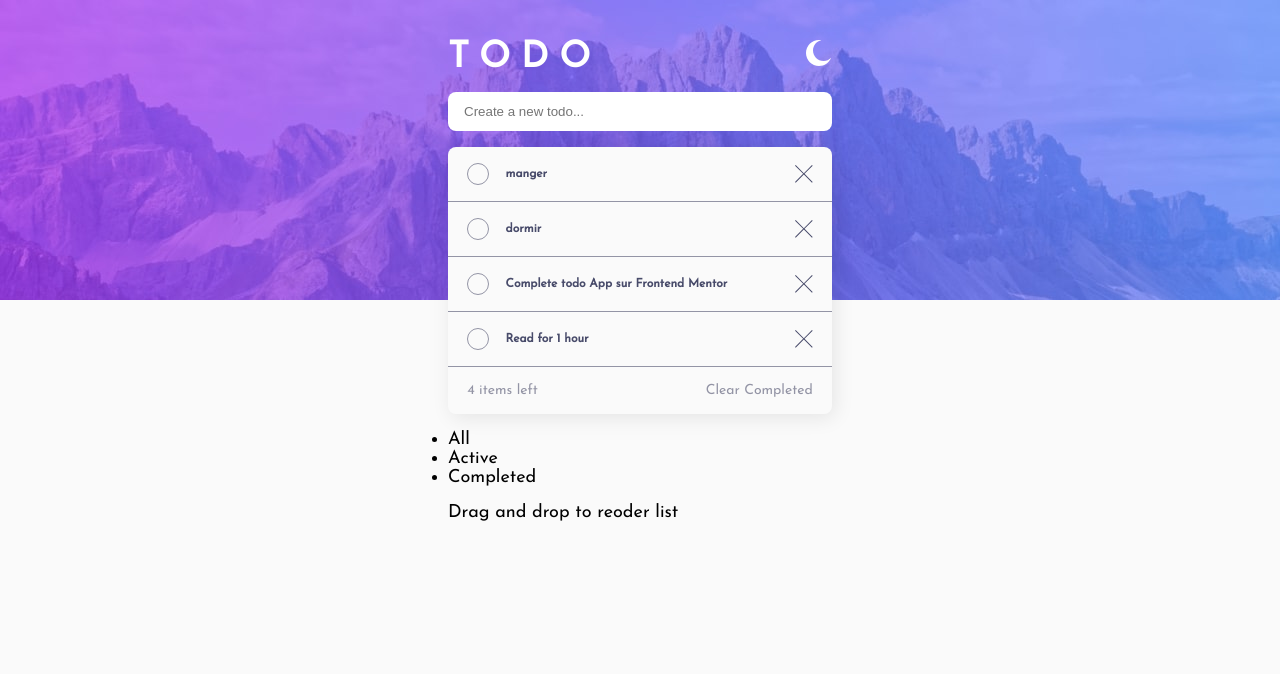
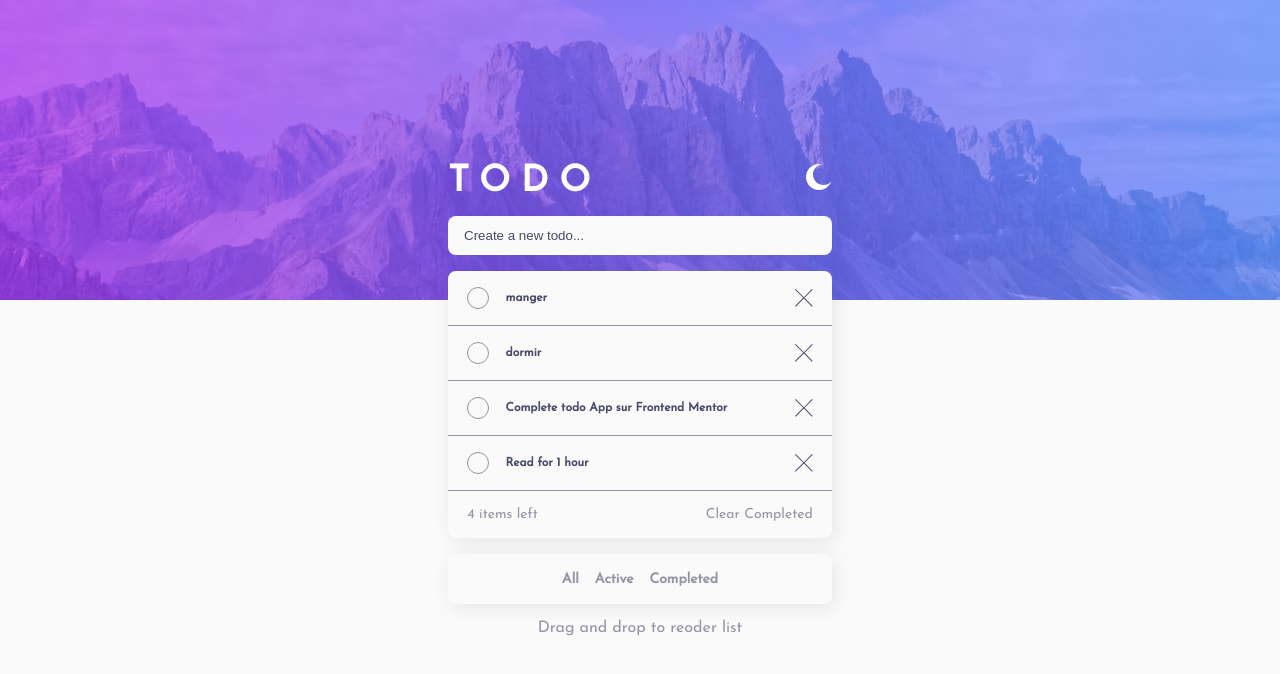
Before and after one commit to NgohBuilds/react-learning-project, a React (Vite) app in the folder Todo_App/: page / in a window 1280 px wide. Shown: the top 674 px of the page. Built offline with nearby package versions, Linux system fonts and the light colour scheme.

Commit message:
Styling : TODO CONTAINER FOOTER

```diff
--- a/Todo_App/src/index.css
+++ b/Todo_App/src/index.css
@@ -64,6 +64,7 @@ html {
     --body-bg : var(--Gray50);
     --bg-destop: url(./assets/bg-desktop-light.jpg);
     --bg-mobile: url(./assets/bg-mobile-light.jpg);
+    --theme-config-icon :url(./assets/icon-moon.svg);
     --task-desc : var(--Navy850);
 
 }
@@ -79,6 +80,8 @@ html.dark {
     --bg-destop: url(./assets/bg-desktop-dark.jpg);
     --bg-mobile: url(./assets/bg-mobile-dark.jpg);
     --task-desc : var(--purple-300);
+    --theme-config-icon :url(./assets/icon-sun.svg);
+
 
 
 }
@@ -98,7 +101,7 @@ body{
 
     #root {
 
-        height: 100vh;
+        min-height: 100vh;
         display: flex;
         flex-direction: column;
         justify-content: center;
@@ -143,9 +146,17 @@ body{
     border: none;
     padding-block: .75rem;
     padding-inline: 1rem;
+    background-color: var(--bg-color-Task);
+
 
 }
+
+#todoContainer input[type ="text"]:focus{
+    outline: none;
+}
+
 #todoContainer input[type ="text"]::placeholder{
+        color: var(--Navy850);
 
 
 }
@@ -154,15 +165,16 @@ body{
 
 /*ITEMS*/
 
-.TasksContainer, input[type="text"]{
+.TasksContainer, input[type="text"], .filter-btn{
     border-radius: .5rem;
     overflow: hidden;
 }
-.TasksContainer{
+.TasksContainer, .filter-btn{
     box-shadow: rgba(0, 0, 0, 0.085) 3px 4px 20px;
 }
 
 .TasksContainer li{
+
     display: flex;
     justify-content: space-between;
     align-items: center;
@@ -202,7 +214,7 @@ body{
     background-image: var(--check-background);
 }
 .TasksContainer li input[type="checkbox"]:checked::before{
-    content:"";
+    content:url(./assets/icon-check.svg);
     color:white;
     display:flex;
     justify-content:center;
@@ -222,5 +234,31 @@ body{
     padding-block: 1rem;
     padding-inline: 5%;
 
+}
+
+.filter-btn ul{
+    display: flex;
+    list-style-type: none;
+    color: var(--Gray600);
+    gap: 1rem;
+    font-weight: var(--font-weight-bold);
+    font-size: 14px;
+    padding-block: 1.1rem;
+    background-color: white;
+    justify-content: center;
+    background-color: var(--bg-color-Task);
+
 
 }
+
+
+
+.active{
+    color: var(--filter-selected);
+}
+
+.footer {
+    text-align: center;
+    color: var(--Gray600);
+    font-size: 1rem;
+}
```
